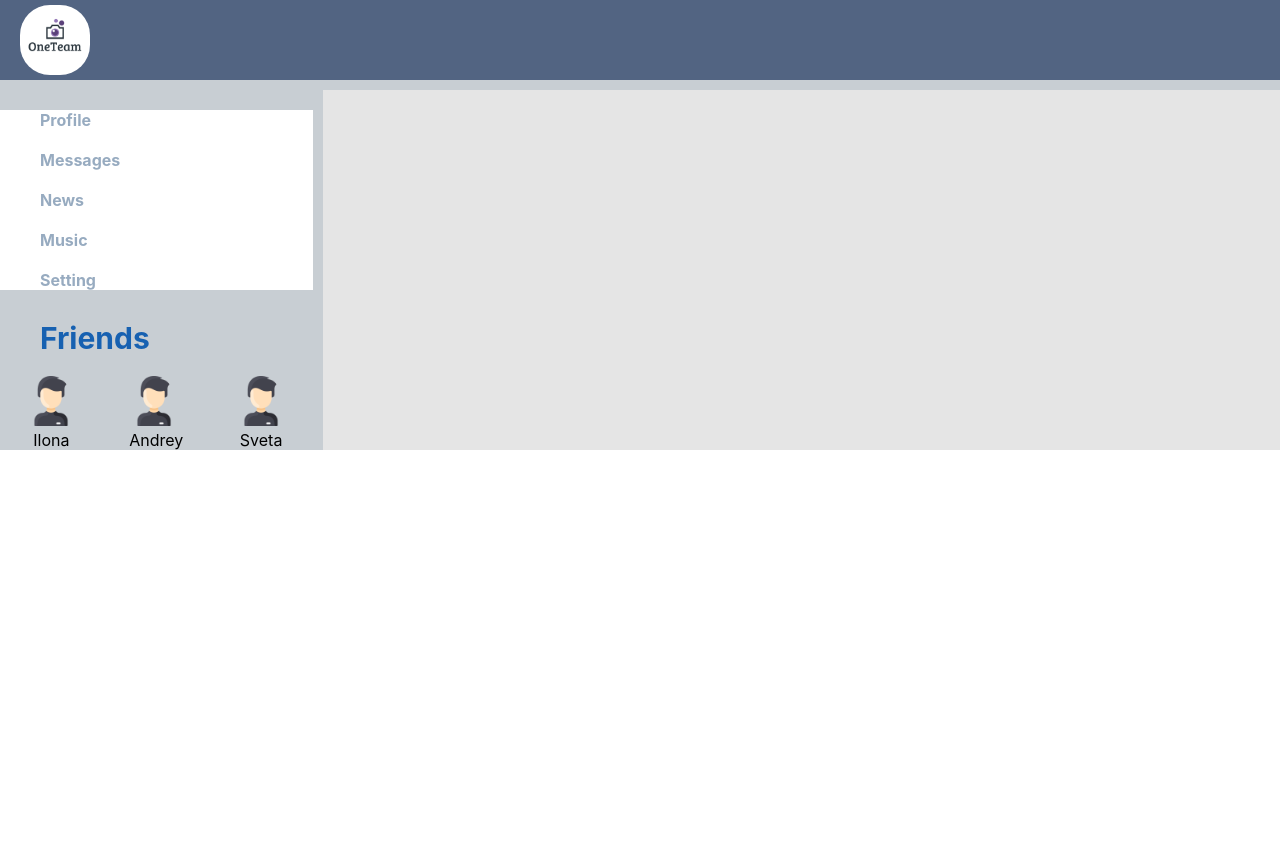
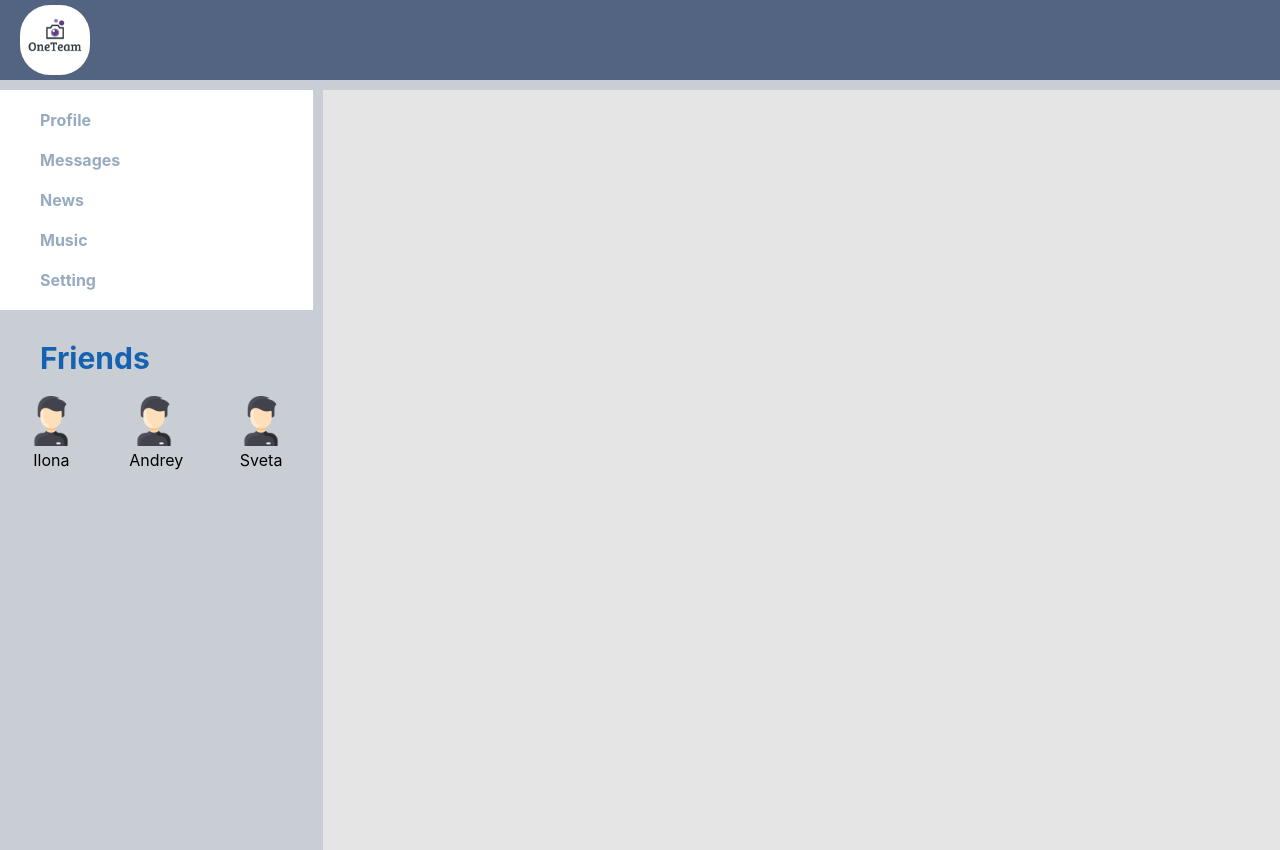
Before and after one commit to AntonKrasouski88/social_network_React, a React (Create React App) app: page / in a window 1280 px wide. Before the commit the page ends 800 px from the top, so only its background shows below. Built offline with nearby package versions, Linux system fonts and the light colour scheme.

Commit message:
34 - flux for new post

```diff
--- a/src/App.css
+++ b/src/App.css
@@ -1,7 +1,7 @@
 .container {
     display: grid;
     grid-template-columns: repeat(4, 1fr);
-    grid-template-rows: auto;
+    grid-template-rows: auto 95vh;
     grid-column-gap: 10px;
     grid-row-gap: 10px;
     background-color: #c8ced3;
--- a/src/App.tsx
+++ b/src/App.tsx
@@ -4,35 +4,44 @@ import {BrowserRouter, Route} from "react-router-dom";
 import Header from "./components/Header/Header";
 import Navbar from "./components/Navbar/Navbar";
 import Profile from "./components/Profile/Profile";
-import Dialogs from "./components/Dialogs/Dialogs";
+import {Dialogs} from "./components/Dialogs/Dialogs";
 import Music from "./components/Music/Music";
 import News from "./components/News/News";
 import Setting from "./components/Setting/Setting";
-import { RootStateType } from './redux/state';
+import {RootStateType, updateNewPost} from './redux/state';
 
 
 export type AppPropsType = {
     state: RootStateType,
-    addPost: (post:string)=>void,
-    addMessage: (message:string)=>void,
+    addPost: (post: string) => void,
+    addMessage: (message: string) => void,
+    updateNewPost: (text: string) => void,
 }
 
 
-
-function App(props:AppPropsType) {
+function App(props: AppPropsType) {
     return (
         <BrowserRouter>
             <div className={'container'}>
                 <Header/>
                 <Navbar friends={props.state.sidebar.friends}/>
                 <div className={'container-content'}>
-                    <Route path={'/Profile'} render={() => <Profile posts={props.state.profilePage.posts} addPost={props.addPost}/>}/>
+                    <Route path={'/Profile'}
+                           render={() =>
+                               <Profile
+                                   newPost = {props.state.profilePage.newPost}
+                                   posts={props.state.profilePage.posts}
+                                   addPost={props.addPost}
+                                   updateNewPost ={props.updateNewPost}
+                               />}
+
+                    />
                     <Route
                         path={'/Dialogs'}
                         render={() => <Dialogs
-                                        dialogs={props.state.dialogsPage.dialogs}
-                                        messages={props.state.dialogsPage.messages}
-                                        addMessage ={props.addMessage}/>}/>
+                            dialogs={props.state.dialogsPage.dialogs}
+                            messages={props.state.dialogsPage.messages}
+                            addMessage={props.addMessage}/>}/>
                     <Route path={'/News'} component={News}/>
                     <Route path={'/Music'} component={Music}/>
                     <Route path={'/Setting'} component={Setting}/>
--- a/src/components/Dialogs/Dialogs.module.css
+++ b/src/components/Dialogs/Dialogs.module.css
@@ -37,6 +37,8 @@
     width: 100px;
     height: 20px;
     background-color: beige;
+    border: 1px solid deepskyblue;
+    border-radius: 5px;
 }
 
 .buttonTextArea:hover {
--- a/src/components/Dialogs/Dialogs.tsx
+++ b/src/components/Dialogs/Dialogs.tsx
@@ -2,20 +2,20 @@ import React from 'react';
 import styleDialogs from './Dialogs.module.css'
 import DialogsItem from './DialogItem/DialogsItem';
 import Message from './Message/Message';
-import { DialogsType, MessagesType } from '../../redux/state';
+import {DialogsType, MessagesType} from '../../redux/state';
 
 
 type DialogsPropsType = {
     dialogs: Array<DialogsType>,
     messages: Array<MessagesType>,
-    addMessage: (message:string)=>void,
+    addMessage: (message: string) => void,
 }
 
 
-const Dialogs = (props: DialogsPropsType) => {
+export const Dialogs = (props: DialogsPropsType) => {
     const newMessage = React.createRef<HTMLTextAreaElement>();
     const addMessageHandler = () => {
-        if(newMessage.current?.value) {
+        if (newMessage.current?.value) {
             props.addMessage(newMessage.current.value)
         }
 
@@ -24,11 +24,11 @@ const Dialogs = (props: DialogsPropsType) => {
     return (
         <div className={styleDialogs.container}>
             <div className={styleDialogs.dialogsPerson}>
-                {props.dialogs.map(d => <DialogsItem id={d.id} name={d.name} />)}
+                {props.dialogs.map(d => <DialogsItem key={d.id} id={d.id} name={d.name}/>)}
             </div>
             <div className={styleDialogs.litters}>
-                {props.messages.map(m => <Message id={m.id}
-                    message={m.message} />)}
+                {props.messages.map(m => <Message key={m.id} id={m.id}
+                                                  message={m.message}/>)}
                 <div>
                     <textarea
                         placeholder='Type message'
@@ -36,7 +36,8 @@ const Dialogs = (props: DialogsPropsType) => {
                         className={styleDialogs.textArea}></textarea>
                     <button
                         onClick={addMessageHandler}
-                        className={styleDialogs.buttonTextArea}>Add</button>
+                        className={styleDialogs.buttonTextArea}>Add
+                    </button>
                 </div>
             </div>
 
@@ -44,5 +45,3 @@ const Dialogs = (props: DialogsPropsType) => {
         </div>
     );
 };
-
-export default Dialogs;
--- a/src/components/Header/Header.module.css
+++ b/src/components/Header/Header.module.css
@@ -1,6 +1,6 @@
 .header {
+    display: grid;
     grid-column: 1/5;
-    grid-row: 1;
     background-color: #526482;
 }
 
--- a/src/components/Navbar/Navbar.module.css
+++ b/src/components/Navbar/Navbar.module.css
@@ -1,6 +1,8 @@
 .nav {
     grid-row: 2;
     background-color: #ffffff;
+    padding-top: 20px;
+    padding-bottom: 20px;;
 
 }
 .item {
@@ -8,6 +10,10 @@
     margin-left: 40px;
 
 }
+.item:first-child {
+    margin-top: 0px;
+}
+
 .item a {
     color: #97abc0;
     text-decoration: none;
@@ -24,7 +30,7 @@
     color: #E5C59E;
 }
 
-.spanFrinds {
+.spanFriends {
     display: flex;
     margin-top: 30px;
     margin-left: 40px;
--- a/src/components/Navbar/Navbar.tsx
+++ b/src/components/Navbar/Navbar.tsx
@@ -31,8 +31,8 @@ const Navbar = (props: NavbarPropsType) => {
                 </div>
             </nav>
             <div className={styleNavbar.sidebar}>
-                <span className={styleNavbar.spanFrinds}>Friends</span>
-                <div className = {styleNavbar.sidebarFriends}>{props.friends.map(item => <Sidebar id = {item.id} name={item.name}/>) }</div>
+                <span className={styleNavbar.spanFriends}>Friends</span>
+                <div className = {styleNavbar.sidebarFriends}>{props.friends.map(item => <Sidebar key={item.id} id = {item.id} name={item.name}/>) }</div>
             </div>
 
         </div>
--- a/src/components/Profile/MyPost/MyPost.tsx
+++ b/src/components/Profile/MyPost/MyPost.tsx
@@ -1,24 +1,30 @@
-import React from 'react';
-import { PostsType } from '../../../redux/state';
+import React, {ChangeEvent} from 'react';
+import {PostsType, state} from '../../../redux/state';
 import styleMyPost from './MyPost.module.css'
 import Post from "./Post/Post";
 
 
 export interface MyPostProps {
     posts: Array<PostsType>,
-    addPost: (post:string)=>void
+    addPost: (post: string) => void,
+    updateNewPost: (text: string) => void,
+    newPost: string,
 }
 
-const MyPost:React.FC<MyPostProps> =
+const MyPost: React.FC<MyPostProps> =
     ({
          posts,
-        addPost,}) => {
+         addPost,
+         updateNewPost,
+         newPost
+     }) => {
 
-    let newPost = React.createRef<HTMLTextAreaElement>()
         let onClickAddPostHandler = () => {
-        if(newPost.current?.value) {
-            addPost(newPost.current.value);
+            addPost(newPost);
         }
+
+        const onChangeNewPostHandler = (e: ChangeEvent<HTMLTextAreaElement>) => {
+            updateNewPost(e.currentTarget.value);
         }
 
         return (
@@ -26,12 +32,16 @@ const MyPost:React.FC<MyPostProps> =
                 My post
                 <div>
                     <div className={styleMyPost.blockTextarea}>
-                    <textarea ref={newPost}  placeholder={'New Post'} className={styleMyPost.textarea}></textarea>
+                    <textarea
+                        value={newPost}
+                        onChange={onChangeNewPostHandler}
+                        placeholder={'New Post'}
+                        className={styleMyPost.textarea}></textarea>
                     </div>
                     <div className={styleMyPost.addButtonPost}>
                         <button onClick={onClickAddPostHandler}>Add post</button>
                     </div>
-                {posts.map(p=> <Post message={p.message} countLikes={p.countLikes}/>)}
+                    {posts.map(p => <Post message={p.message} countLikes={p.countLikes}/>)}
                 </div>
             </div>
         );
--- a/src/components/Profile/Profile.tsx
+++ b/src/components/Profile/Profile.tsx
@@ -5,8 +5,10 @@ import PersonalData from "./PersonalData/PersonalData";
 import { PostsType } from '../../redux/state';
 
 export type ProfilePropsType = {
+    newPost: string,
     posts: Array<PostsType>
     addPost: (post:string)=>void
+    updateNewPost: (text: string) => void,
 }
 
 
@@ -16,7 +18,11 @@ const Profile = (props: ProfilePropsType) => {
         <div className={styleProfile.content}>
             <div className={styleProfile.teamFon}></div>
             <PersonalData/>
-            <MyPost posts={props.posts} addPost={props.addPost}/>
+            <MyPost
+                newPost={props.newPost}
+                posts={props.posts}
+                addPost={props.addPost}
+                updateNewPost={props.updateNewPost}/>
         </div>
     );
 };
--- a/src/redux/state.ts
+++ b/src/redux/state.ts
@@ -14,6 +14,7 @@ export type PostsType = {
   message: string,
   countLikes: number,
 }
+
 export type FriendsType = {
   id: number,
   name: string,
@@ -24,6 +25,7 @@ export type DialogsPageType = {
 }
 export type ProfilePageType = {
   posts: PostsType[],
+  newPost: string,
 }
 export type SidebarType = {
   friends: FriendsType[]
@@ -58,7 +60,8 @@ export const state: RootStateType = {
           {id: 2, message: 'How are you?', countLikes: 7},
           {id: 3, message: 'Do you look a new movie?', countLikes: 15},
           {id: 4, message: 'Yes, I do', countLikes: 21},
-        ]
+        ],
+          newPost:'',
       },
       sidebar: {
          friends: [
@@ -70,9 +73,15 @@ export const state: RootStateType = {
   }
 
 export const addPost = (post: string) => {
-  let newPost:PostsType = {id: new Date().getTime(), message: post, countLikes: 0};
-  state.profilePage.posts.push(newPost);
-  renderTree(state)
+    const newTextPost = {id: new Date().getTime(), message: post, countLikes: 0}
+    state.profilePage.posts.push(newTextPost);
+    state.profilePage.newPost = ''
+    renderTree(state)
+}
+
+export const updateNewPost = (text: string) => {
+    state.profilePage.newPost = text;
+    renderTree(state)
 }
 
 export const addMessage = (message: string) => {
--- a/src/renderTree.tsx
+++ b/src/renderTree.tsx
@@ -2,15 +2,16 @@ import React from 'react';
 import ReactDOM from 'react-dom';
 import './index.css';
 import App from './App';
-import { addMessage, RootStateType,} from './redux/state';
-import { addPost } from './redux/state';
+import { addPost, addMessage, updateNewPost, RootStateType,} from './redux/state';
 
 
 export const renderTree = (state: RootStateType) => {
     ReactDOM.render(
-        <App state = {state}
-             addPost = {addPost}
-             addMessage ={addMessage}/>,
+        <App
+            state = {state}
+            addPost = {addPost}
+            addMessage ={addMessage}
+            updateNewPost = {updateNewPost}/>,
       document.getElementById('root')
     );
 }
```
Lines whose indentation alone changed are shown as unchanged.
